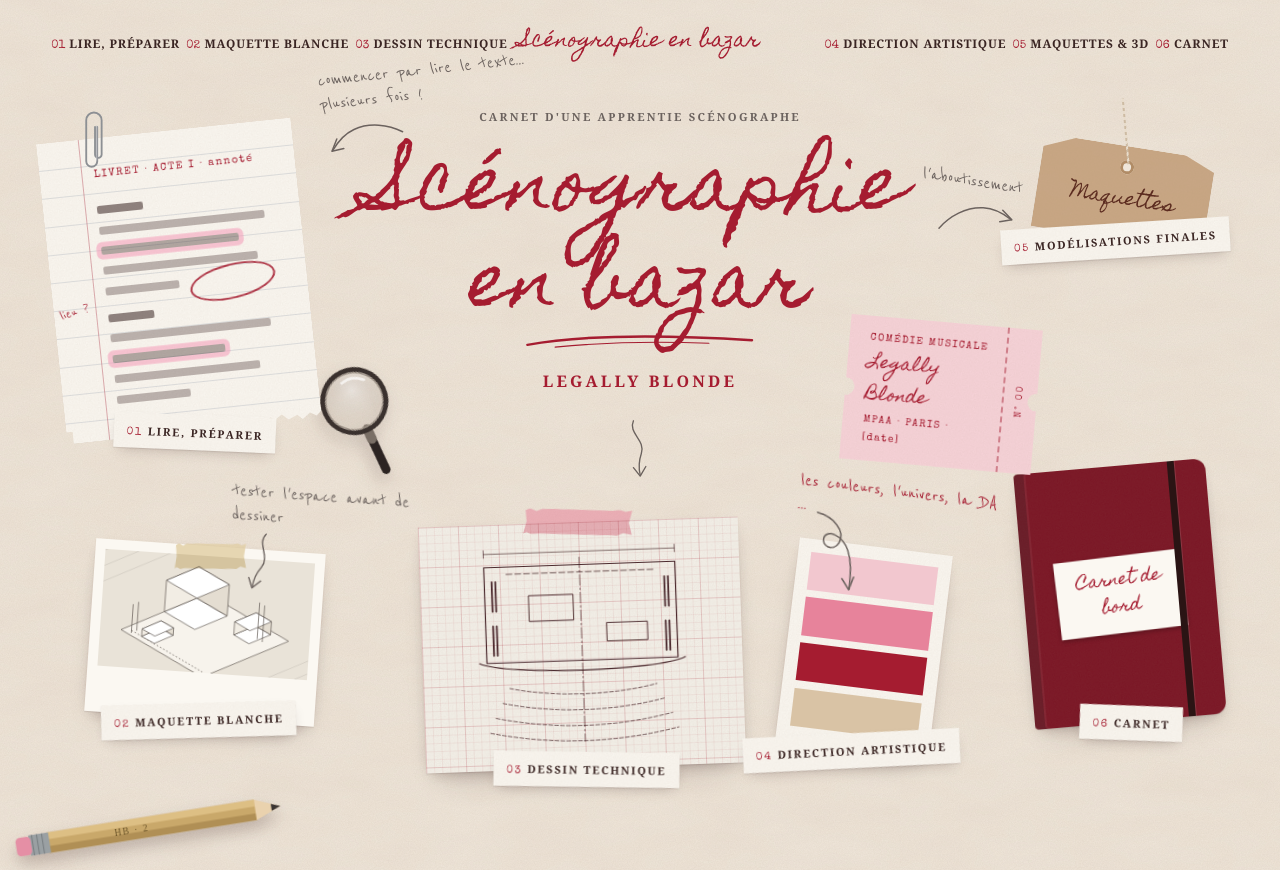
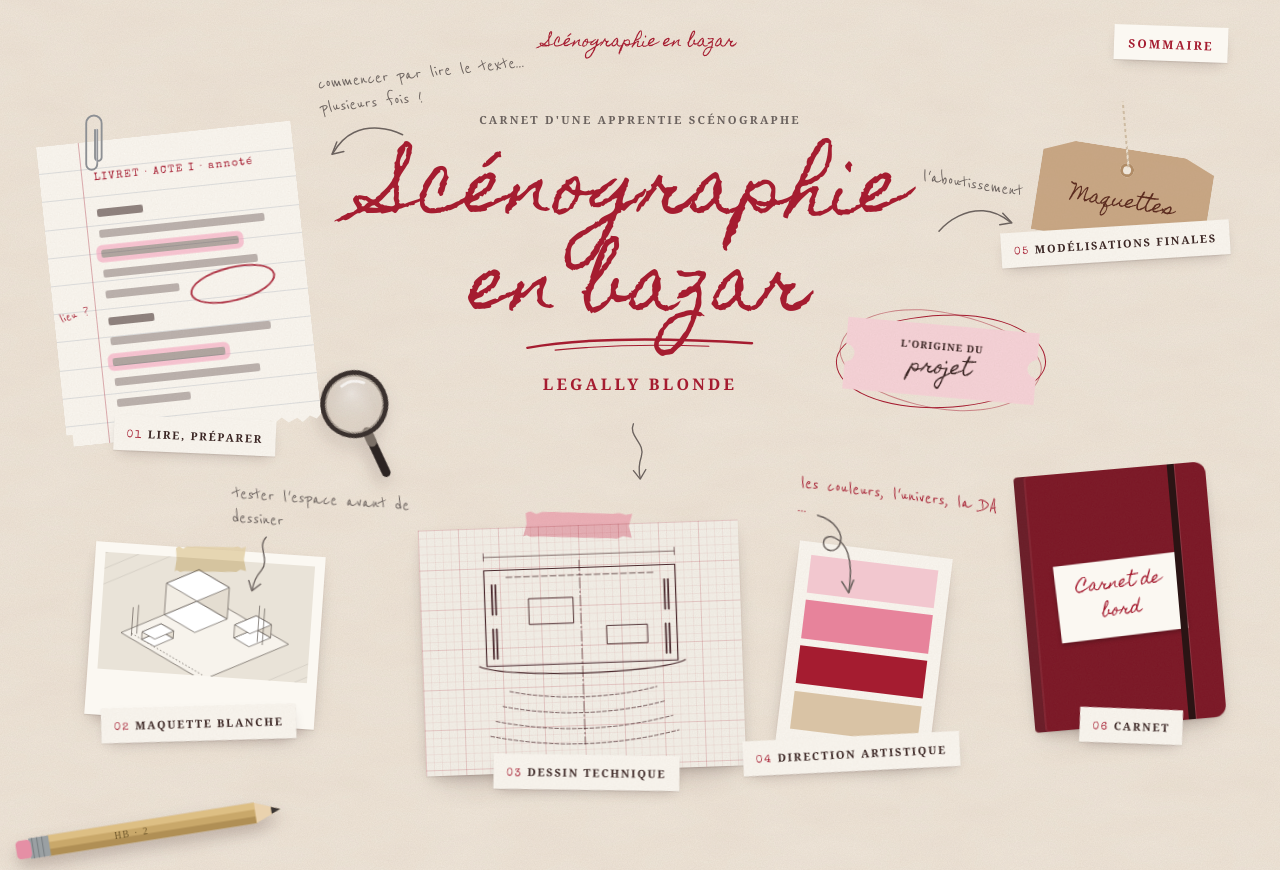
Before and after one commit to Heloisecv/scenographie_en_bazar, a plain HTML site: page index.html in a window 1280 px wide. Shown: the top 870 px of the page. Drawn offline with nearby package versions, Linux system fonts and the light colour scheme; a web font is replaced by a local one.

Commit message:
Ajouter le lien origine du projet au menu

```diff
--- a/css/style.css
+++ b/css/style.css
@@ -113,12 +113,12 @@ code { font-family: var(--machine); font-size: .9em; }
   display: grid; grid-template-columns: minmax(0, 1fr) auto minmax(0, 1fr); align-items: center; gap: var(--e-3);
   padding-block: var(--e-3) var(--e-2);
 }
-.menu { display: flex; gap: clamp(.65rem, 1vw, 1rem); list-style: none; margin: 0; padding: 0; }
+.menu { display: flex; gap: .3rem; list-style: none; margin: 0; padding: 0; }
 .menu--gauche { justify-content: flex-start; }
 .menu--droite { justify-content: flex-end; }
 .menu a {
   font-family: var(--capitales); font-weight: 600; font-size: var(--t-xs);
-  text-transform: uppercase; letter-spacing: .12em;
+  font-size: .68rem; text-transform: uppercase; letter-spacing: .025em;
   color: var(--encre); text-decoration: none; white-space: nowrap;
   padding-bottom: .3rem; border-bottom: 1.5px dashed transparent;
 }
@@ -127,17 +127,11 @@ code { font-family: var(--machine); font-size: .9em; }
 .menu a[aria-current="page"] { color: var(--crimson); border-bottom-color: var(--crimson); }
 
 .entete__titre {
-  font-family: var(--plume); font-size: clamp(1.15rem, .9rem + .9vw, 1.7rem);
+  font-family: var(--plume); font-size: 1rem;
   color: var(--crimson); text-decoration: none; text-align: center; line-height: 1.6;
-  justify-self: center; padding-inline: .5rem; white-space: nowrap;
+  justify-self: center; padding-inline: .1rem; white-space: nowrap;
 }
 .entete__titre:hover { text-decoration: none; color: var(--crimson-sec); }
-
-@media (max-width: 1500px) {
-  .menu { gap: .4rem; }
-  .menu a { letter-spacing: .07em; }
-  .entete__titre { font-size: 1.25rem; padding-inline: .25rem; }
-}
 
 .bouton-menu {
   display: none; justify-self: end;
@@ -186,7 +180,7 @@ code { font-family: var(--machine); font-size: .9em; }
 .pied { display: flex; flex-wrap: wrap; justify-content: space-between; gap: var(--e-2); padding-block: var(--e-4) var(--e-5); font-family: var(--machine); font-size: var(--t-xs); color: var(--crayon); }
 .pied a { color: var(--crayon); }
 
-@media (max-width: 1200px) {
+@media (max-width: 1400px) {
   .entete__ligne { grid-template-columns: minmax(0, 1fr) auto minmax(0, 1fr); }
   .entete__ligne > nav { display: none; }
   .entete__titre { grid-column: 2; max-width: calc(100vw - 9rem); }
@@ -518,14 +512,21 @@ figcaption .num, .legende .num { font-family: var(--machine); font-size: var(--t
 
 /* — 00 · le billet (renvoie vers « le projet » plus bas) — */
 .billet {
-  display: grid; grid-template-columns: 1fr auto; background: var(--post-it) url("../images/dessins/grain.svg"); box-shadow: var(--ombre);
+  display: grid; grid-template-columns: 1fr; background: var(--post-it) url("../images/dessins/grain.svg"); box-shadow: var(--ombre);
   -webkit-mask: radial-gradient(circle 9px at 0 50%, transparent 98%, #000) left / 51% 100% no-repeat, radial-gradient(circle 9px at 100% 50%, transparent 98%, #000) right / 51% 100% no-repeat;
           mask: radial-gradient(circle 9px at 0 50%, transparent 98%, #000) left / 51% 100% no-repeat, radial-gradient(circle 9px at 100% 50%, transparent 98%, #000) right / 51% 100% no-repeat;
 }
-.billet__corps { padding: .9rem 1rem .8rem 1.3rem; border-right: 2px dashed rgba(165,28,48,.45); }
-.billet__corps .machine { display: block; font-size: .64rem; letter-spacing: .14em; color: var(--crimson); }
-.billet__corps .plume { display: block; font-size: 1.05rem; line-height: 1.9; }
-.billet__souche { writing-mode: vertical-rl; transform: rotate(180deg); font-family: var(--machine); font-size: .6rem; letter-spacing: .2em; color: var(--crimson); padding: .6rem .5rem; text-align: center; }
+.objet--billet { isolation: isolate; }
+.objet--billet::before, .objet--billet::after {
+  content: ""; position: absolute; z-index: 1; inset: -.65rem -.55rem;
+  border: 1.5px solid var(--crimson); border-radius: 52% 46% 50% 49% / 47% 54% 46% 52%;
+  transform: rotate(-7deg); pointer-events: none;
+}
+.objet--billet::after { inset: -.8rem -.35rem; border-radius: 46% 54% 48% 52% / 53% 45% 55% 47%; opacity: .48; transform: rotate(4deg); }
+.objet--billet .billet { position: relative; z-index: 2; }
+.billet__corps { padding: .8rem .9rem; text-align: center; }
+.billet__origine { display: block; color: var(--encre); font-family: var(--capitales); font-size: .62rem; font-weight: 700; letter-spacing: .1em; text-transform: uppercase; }
+.billet__projet { display: block; color: var(--encre); font-family: var(--plume); font-size: 1.2rem; line-height: 1.5; }
 
 /* — 01 · page de livret annotée — */
 .faux-texte { display: grid; gap: .78rem; margin-top: .9rem; }
--- a/index.html
+++ b/index.html
@@ -9,7 +9,7 @@
   <link rel="preconnect" href="https://fonts.googleapis.com">
   <link rel="preconnect" href="https://fonts.gstatic.com" crossorigin>
   <link href="https://fonts.googleapis.com/css2?family=Homemade+Apple&family=Playfair+Display:ital,wght@0,400;0,700;1,400;1,700&family=Reenie+Beanie&family=Special+Elite&display=swap" rel="stylesheet">
-  <link rel="stylesheet" href="css/style.css?v=20261111-3">
+  <link rel="stylesheet" href="css/style.css?v=20261111-4">
 </head>
 
 <body data-racine="." data-page="00">
@@ -100,14 +100,12 @@
       </a>
 
       <!-- 00 · Le billet : descend vers la présentation -->
-      <a class="objet" href="#projet" style="--x: 66%; --y: 31%; --w: 15%; --r: 5deg;">
+      <a class="objet objet--billet" href="#projet" style="--x: 66%; --y: 31%; --w: 15%; --r: 5deg;">
         <div class="billet">
           <div class="billet__corps">
-            <span class="machine">COMÉDIE MUSICALE</span>
-            <span class="plume">Legally Blonde</span>
-            <span class="machine">MPAA · PARIS · [date]</span>
+            <span class="billet__origine">L'origine du</span>
+            <span class="billet__projet">projet</span>
           </div>
-          <span class="billet__souche">N° 00</span>
         </div>
       </a>
 
@@ -200,6 +198,6 @@
   </main>
 
   <footer data-pied></footer>
-  <script src="js/script.js?v=20261111-2"></script>
+  <script src="js/script.js?v=20261111-3"></script>
 </body>
 </html>
--- a/js/script.js
+++ b/js/script.js
@@ -27,7 +27,7 @@ const SITE = {
   // Les pages du parcours, dans l'ordre.
   // statut possible : "explorer", "en-cours", "valider", "retenu", "realise"
   pages: [
-    { num: "00", court: "Le projet",      titre: "Le projet",                        fichier: "index.html",                        statut: "en-cours" },
+    { num: "00", court: "L'origine du projet", titre: "L'origine du projet",        fichier: "index.html",                        statut: "en-cours" },
     { num: "01", court: "Lire, préparer", titre: "Lire, préparer, rechercher",       fichier: "pages/01-lire-preparer.html",       statut: "en-cours" },
     { num: "02", court: "Maquette blanche", titre: "La maquette blanche",            fichier: "pages/02-maquette-blanche.html",    statut: "explorer" },
     { num: "03", court: "Dessin technique", titre: "Du volume au dessin technique",  fichier: "pages/03-dessin-technique.html",    statut: "explorer" },
@@ -71,13 +71,13 @@ if (entete) {
       <li><a href="${chemin(p.fichier)}" ${p.num === PAGE_ACTUELLE ? 'aria-current="page"' : ""}>
         <span class="num">${p.num}</span><span class="libelle">${p.court}</span>
       </a></li>`;
-  const etapes = SITE.pages.filter((p) => p.num !== "00");
-  const moitie = Math.ceil(etapes.length / 2);
+  const etapes = SITE.pages;
+  const moitie = Math.floor(etapes.length / 2);
 
   entete.classList.add("entete");
   entete.innerHTML = `
     <div class="conteneur entete__ligne">
-      <nav aria-label="Étapes 01 à 0${moitie}"><ul class="menu menu--gauche">${etapes.slice(0, moitie).map(lien).join("")}</ul></nav>
+      <nav aria-label="Premières étapes"><ul class="menu menu--gauche">${etapes.slice(0, moitie).map(lien).join("")}</ul></nav>
       <a class="entete__titre" href="${chemin("index.html")}">${SITE.titre}</a>
       <nav aria-label="Étapes suivantes"><ul class="menu menu--droite">${etapes.slice(moitie).map(lien).join("")}</ul></nav>
       <button class="bouton-menu" aria-expanded="false" aria-controls="menu-mobile">Sommaire</button>
```
Also changed, not shown: pages/01-lire-preparer.html (+2 -2 lines), pages/02-maquette-blanche.html (+2 -2 lines), pages/03-dessin-technique.html (+2 -2 lines), pages/04-direction-artistique.html (+2 -2 lines), pages/05-maquettes-3d.html (+2 -2 lines), pages/06-carnet.html (+2 -2 lines), pages/charte.html (+2 -2 lines).
